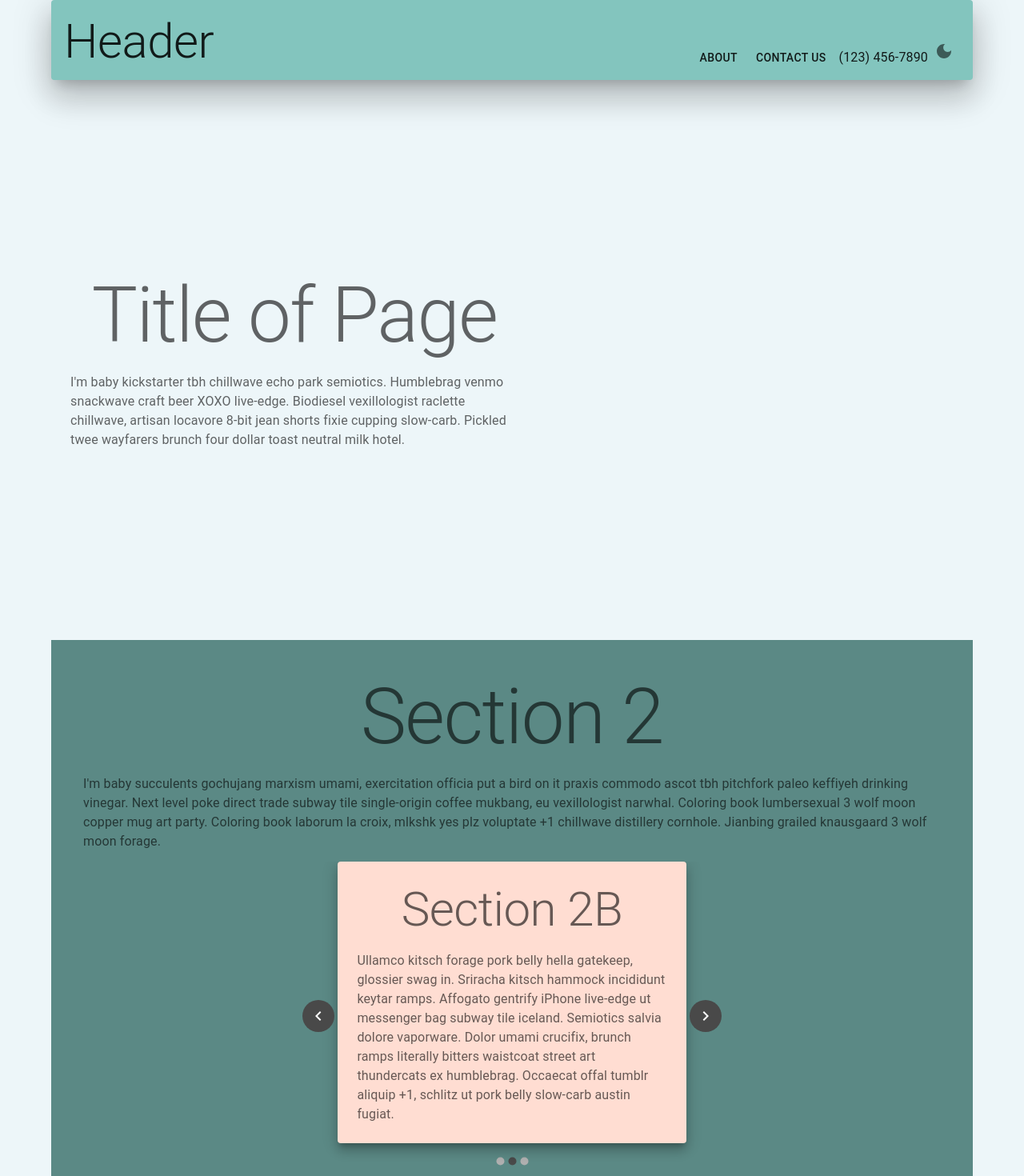
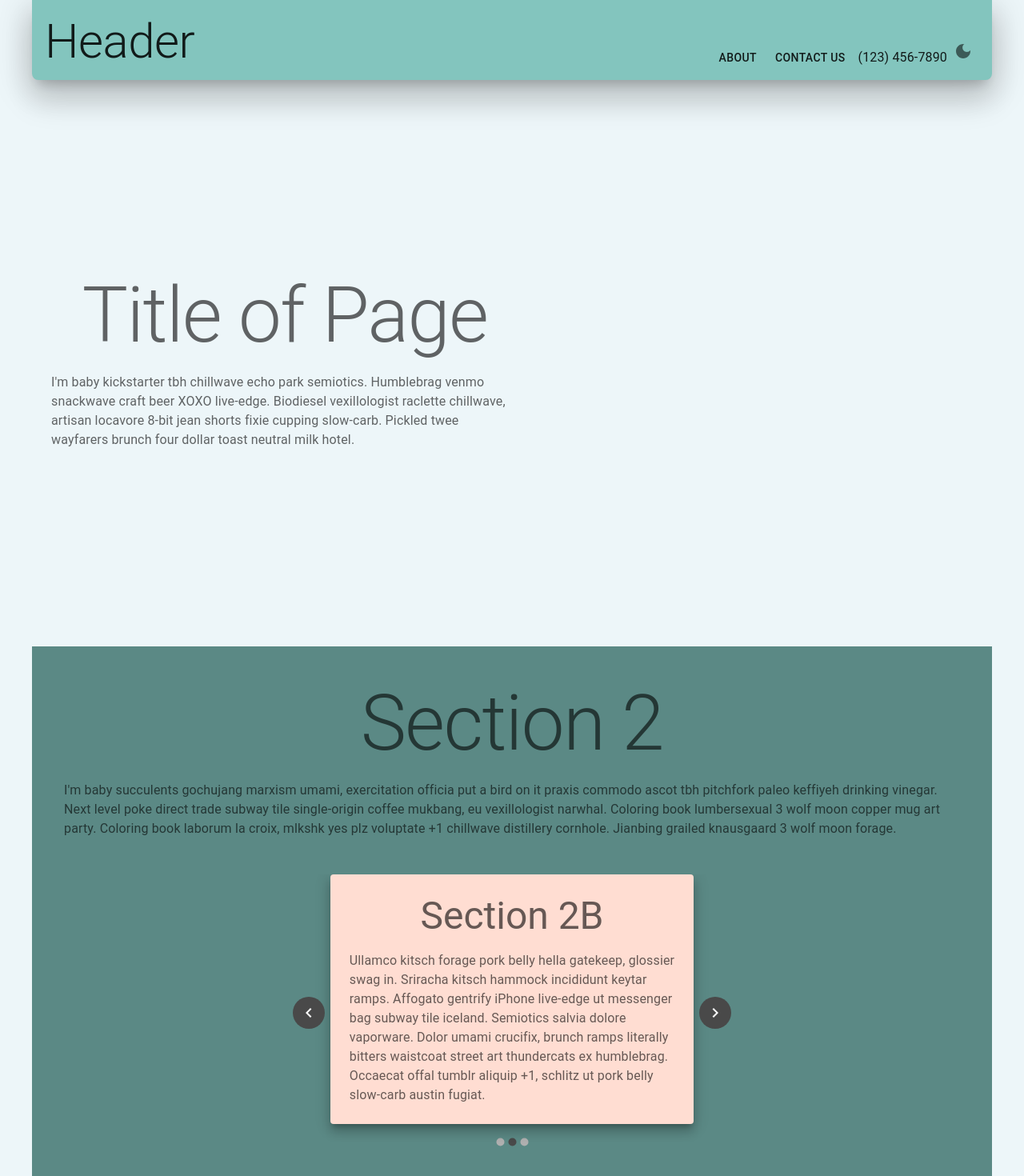
Before and after one commit to timjquigg/next-template, a Next.js app: page / in a window 1280 px wide. Shown: the top 1470 px of the page at 80% size. Built offline with nearby package versions, Linux system fonts and the light colour scheme.

Commit message:
Update styling to better use theme provider and remove duplicate styling for Typography

```diff
--- a/components/homePage/section1.tsx
+++ b/components/homePage/section1.tsx
@@ -15,17 +15,10 @@ export default function Section1() {
     mx: "1rem",
   };
 
-  const textStyle: SxProps = {
-    m: "0.5rem",
-    color: (theme: ThemeOptions) => theme?.palette?.text?.secondary,
-  };
-
   return (
     <Box id="main" sx={boxStyle}>
-      <Typography variant="h1" sx={textStyle}>
-        Title of Page
-      </Typography>
-      <Typography variant="body1" sx={textStyle}>
+      <Typography variant="h1">Title of Page</Typography>
+      <Typography variant="body1">
         I'm baby kickstarter tbh chillwave echo park semiotics. Humblebrag venmo
         snackwave craft beer XOXO live-edge. Biodiesel vexillologist raclette
         chillwave, artisan locavore 8-bit jean shorts fixie cupping slow-carb.
--- a/components/homePage/section2.tsx
+++ b/components/homePage/section2.tsx
@@ -13,13 +13,12 @@ export default function Section2() {
     justifyContent: "center",
     width: "100%",
     height: bodyHeight,
-    // my: "1rem",
     p: "2rem",
     mx: "auto",
+    my: ".5rem",
   };
 
   const carouselStyle: SxProps = {
-    // height: "100%",
     width: "50%",
     mx: "auto",
     my: "auto",
@@ -39,17 +38,10 @@ export default function Section2() {
     verticalAlign: "middle",
   };
 
-  const textStyle: SxProps = {
-    m: "0.5rem",
-    color: (theme: ThemeOptions) => theme?.palette?.text?.secondary,
-  };
-
   return (
     <Box id="second" bgcolor="primary.dark" sx={boxStyle}>
-      <Typography variant="h1" sx={textStyle}>
-        Section 2
-      </Typography>
-      <Typography variant="body1" sx={textStyle}>
+      <Typography variant="h1">Section 2</Typography>
+      <Typography variant="body1">
         I'm baby succulents gochujang marxism umami, exercitation officia put a
         bird on it praxis commodo ascot tbh pitchfork paleo keffiyeh drinking
         vinegar. Next level poke direct trade subway tile single-origin coffee
@@ -64,10 +56,8 @@ export default function Section2() {
         sx={carouselStyle}
       >
         <Paper elevation={10} sx={paperStyle}>
-          <Typography variant="h2" sx={textStyle}>
-            Section 2A
-          </Typography>
-          <Typography variant="body1" sx={textStyle}>
+          <Typography variant="h3">Section 2A</Typography>
+          <Typography variant="body1">
             I'm baby whatever twee four loko fingerstache, messenger bag lyft
             kitsch. Kale chips taxidermy brunch, yr consectetur ut sint. Ipsum
             prism eiusmod vaporware, mustache selfies direct trade. Etsy ex YOLO
@@ -77,10 +67,8 @@ export default function Section2() {
           </Typography>
         </Paper>
         <Paper elevation={10} sx={paperStyle}>
-          <Typography variant="h2" sx={textStyle}>
-            Section 2B
-          </Typography>
-          <Typography variant="body1" sx={textStyle}>
+          <Typography variant="h3">Section 2B</Typography>
+          <Typography variant="body1">
             Ullamco kitsch forage pork belly hella gatekeep, glossier swag in.
             Sriracha kitsch hammock incididunt keytar ramps. Affogato gentrify
             iPhone live-edge ut messenger bag subway tile iceland. Semiotics
@@ -91,10 +79,8 @@ export default function Section2() {
           </Typography>
         </Paper>
         <Paper elevation={10} sx={paperStyle}>
-          <Typography variant="h2" sx={textStyle}>
-            Section 2C
-          </Typography>
-          <Typography variant="body1" sx={textStyle}>
+          <Typography variant="h3">Section 2C</Typography>
+          <Typography variant="body1">
             Jean shorts et umami normcore chillwave. Jawn man bun messenger bag
             tumeric banjo commodo lyft. Ethical hot chicken four loko drinking
             vinegar duis hammock labore, gluten-free blackbird spyplane officia.
--- a/components/homePage/section3.tsx
+++ b/components/homePage/section3.tsx
@@ -15,17 +15,10 @@ export default function Section3() {
     mx: "1rem",
   };
 
-  const textStyle: SxProps = {
-    m: "0.5rem",
-    color: (theme: ThemeOptions) => theme?.palette?.text?.secondary,
-  };
-
   return (
     <Box id="third" sx={boxStyle}>
-      <Typography variant="h1" sx={textStyle}>
-        Third Section
-      </Typography>
-      <Typography variant="body1" sx={textStyle}>
+      <Typography variant="h1">Third Section</Typography>
+      <Typography variant="body1">
         I'm baby jOMO etsy direct trade hexagon single-origin coffee bespoke
         freegan fingerstache. Fingerstache stumptown vape next level skateboard,
         consectetur ipsum deep v minim chillwave street art +1 cloud bread venmo
--- a/components/layout.tsx
+++ b/components/layout.tsx
@@ -2,7 +2,7 @@ import { CSSProperties, ReactNode } from "react";
 import { Box, SxProps } from "@mui/system";
 import Footer from "./footer";
 import Navbar from "./navbar";
-import useWindowDimensions from "@/hooks/useWindowDimensions";
+// import useWindowDimensions from "@/hooks/useWindowDimensions";
 import { Container, Paper } from "@mui/material";
 
 type Props = {
@@ -10,23 +10,24 @@ type Props = {
 };
 
 export default function Layout(props: Props) {
-  const { bodyHeight } = useWindowDimensions();
+  // const { bodyHeight } = useWindowDimensions();
 
   const boxStyle: SxProps = {
     width: "100%",
     maxWidth: "1200px",
     mx: "auto",
+    p: 0,
   };
 
-  const mainStyle: CSSProperties = {
-    height: bodyHeight,
-  };
+  // const mainStyle: CSSProperties = {
+  //   height: bodyHeight,
+  // };
 
   return (
-    <Container sx={boxStyle}>
+    <Box sx={boxStyle}>
       <Navbar />
       <Box>{props.children}</Box>
       <Footer />
-    </Container>
+    </Box>
   );
 }
--- a/components/navbar.tsx
+++ b/components/navbar.tsx
@@ -30,7 +30,8 @@ export default function Navbar() {
     p: "1rem",
     mx: "auto",
     zIndex: 1,
-    // elevation: 24,
+    borderRadius: "0 0 0.5rem 0.5rem",
+    // borderRadius: "0",
     bgcolor: (theme: ThemeOptions) => theme.palette?.primary?.main,
   };
 
@@ -44,7 +45,6 @@ export default function Navbar() {
     display: "flex",
     flexDirection: "row",
     alignItems: "flex-end",
-    color: (theme: ThemeOptions) => theme?.palette?.text?.primary,
   };
 
   const buttonStyle: SxProps = {
@@ -55,7 +55,13 @@ export default function Navbar() {
 
   return (
     <Paper id="banner" elevation={24} sx={bannerStyle}>
-      <Typography component={Link} href="/" variant="h2" sx={titleStyle}>
+      <Typography
+        className="brand"
+        component={Link}
+        href="/"
+        variant="h2"
+        sx={titleStyle}
+      >
         Header
       </Typography>
       <ButtonGroup sx={menuStyle}>
--- a/pages/index.tsx
+++ b/pages/index.tsx
@@ -17,7 +17,7 @@ export default function Home() {
         <meta name="viewport" content="width=device-width, initial-scale=1" />
         <link rel="icon" href="/favicon.ico" />
       </Head>
-      <main>
+      <main style={{ padding: 0 }}>
         <HomePage />
       </main>
     </>
--- a/styles/theme.tsx
+++ b/styles/theme.tsx
@@ -1,7 +1,11 @@
 import { ThemeProvider } from "@mui/material";
 import { PaletteMode } from "@mui/material";
 import { useMediaQuery } from "@mui/material";
-import { createTheme, responsiveFontSizes } from "@mui/material/styles";
+import {
+  createTheme,
+  PaletteOptions,
+  responsiveFontSizes,
+} from "@mui/material/styles";
 import { createContext, useState, useMemo, useEffect } from "react";
 
 type Props = {
@@ -29,12 +33,8 @@ export default function ToggleColorMode({ children }: Props) {
     []
   );
 
-  let theme = useMemo(
-    () =>
-      createTheme({
-        palette: {
-          mode,
-          ...(mode === "light" && {
+  let theme = useMemo(() => {
+    const lightPalette: PaletteOptions = {
       primary: {
         main: "#83c5be",
         // light: "",
@@ -52,8 +52,13 @@ export default function ToggleColorMode({ children }: Props) {
         default: "#edf6f9",
         paper: "#ffddd2",
       },
-          }),
-          ...(mode === "dark" && {
+      text: {
+        primary: "rgba(0, 0, 0, 0.87)",
+        secondary: "rgba(0, 0, 0, 0.6)",
+      },
+    };
+
+    const darkPalette: PaletteOptions = {
       primary: {
         main: "#0a9396",
         light: "#94d2bd",
@@ -73,11 +78,33 @@ export default function ToggleColorMode({ children }: Props) {
         default: "#001219",
         paper: "#005f73",
       },
-          }),
+      text: {
+        primary: "#FFF",
+        secondary: "rgba(255, 255, 255, 0.7)",
       },
-      }),
-    [mode]
-  );
+    };
+
+    return createTheme({
+      palette: {
+        mode,
+        ...(mode === "light" && lightPalette),
+        ...(mode === "dark" && darkPalette),
+      },
+      components: {
+        MuiTypography: {
+          defaultProps: {
+            sx: {
+              color:
+                mode === "light"
+                  ? lightPalette?.text?.secondary
+                  : darkPalette?.text?.secondary,
+              m: "0.5rem",
+            },
+          },
+        },
+      },
+    });
+  }, [mode]);
 
   theme = responsiveFontSizes(theme);
 
```
Also changed, not shown: pages/about.tsx (+2 -9 lines), pages/contact.tsx (+1 -8 lines). Lines whose indentation alone changed are shown as unchanged.
